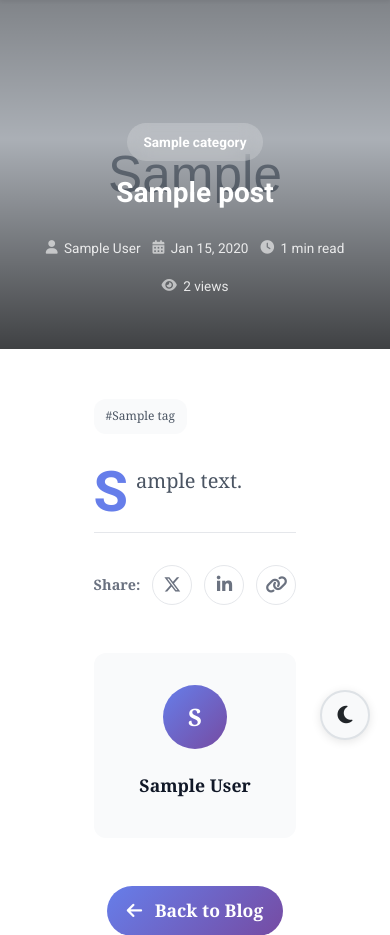
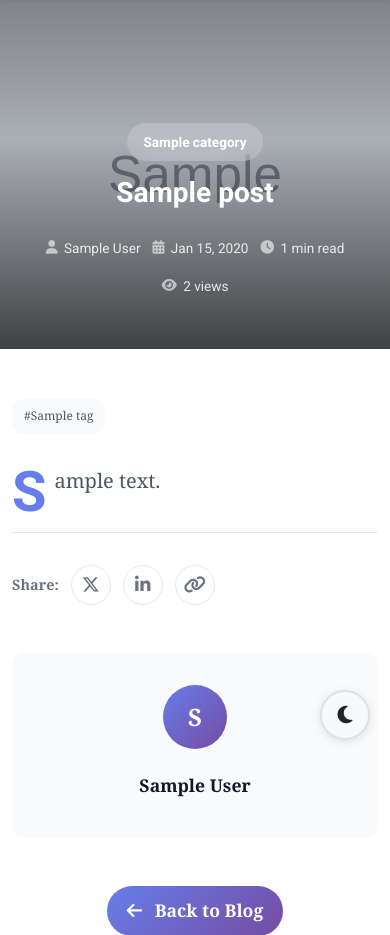
Before and after one commit to softdevcan/softdevcan, a Django app: a page that uses templates/layout.html in a window 390 px wide. Shown: the part 84-1019 px from the top of the page. Run offline with Django 4.2, Linux system fonts and the light colour scheme; tables that the repository leaves empty hold one stand-in row (values such as "Sample post"); grey boxes marked "Sample" are stand-in pictures; some libraries are stand-ins or nearby versions.

Commit message:
feat: Update article body max-width and enhance layout responsiveness

```diff
--- a/static/css/site-modern.css
+++ b/static/css/site-modern.css
@@ -501,12 +501,18 @@ main.flex-grow-1 {
    Blog - Article Body (Medium-style)
    -------------------------------------------------------------------------- */
 .article-body {
-    max-width: 680px;
+    max-width: 780px;
     margin: 0 auto;
     font-family: var(--font-serif);
     font-size: 1.25rem;
     line-height: 1.9;
     color: var(--text-body);
+}
+
+/* Inside article-layout grid, let the body fill the column */
+.article-layout .article-body {
+    max-width: 100%;
+    margin: 0;
 }
 
 .article-body--poem {
```
